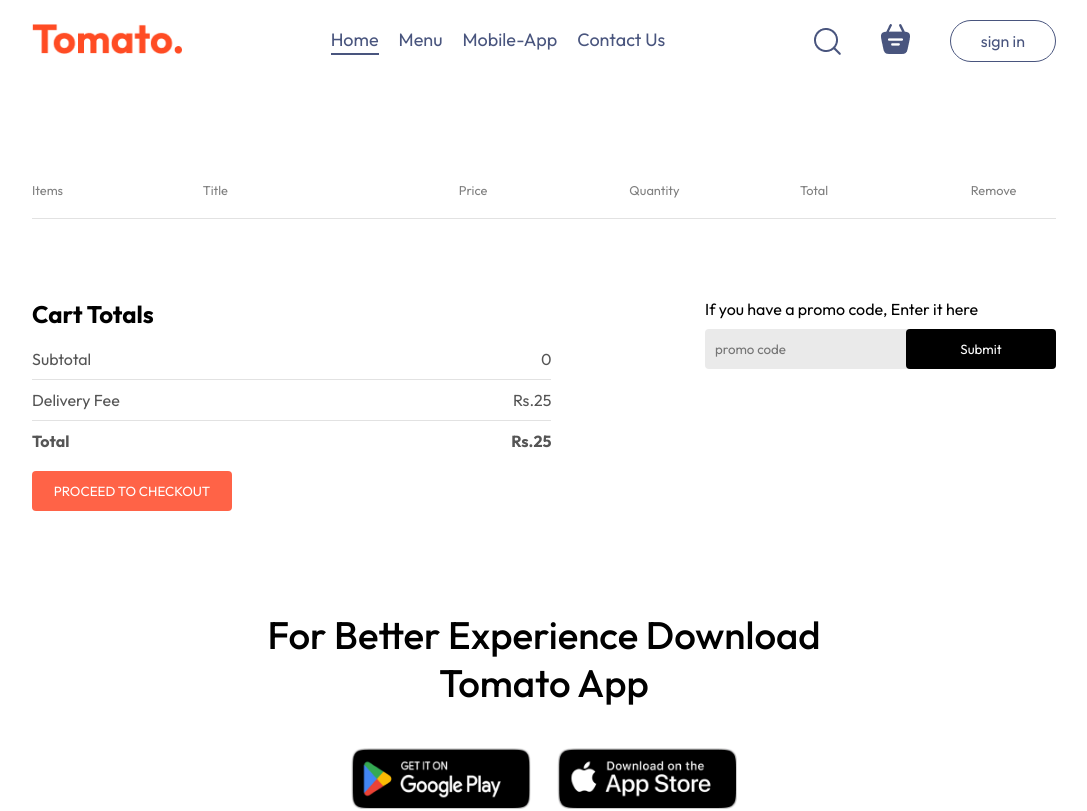
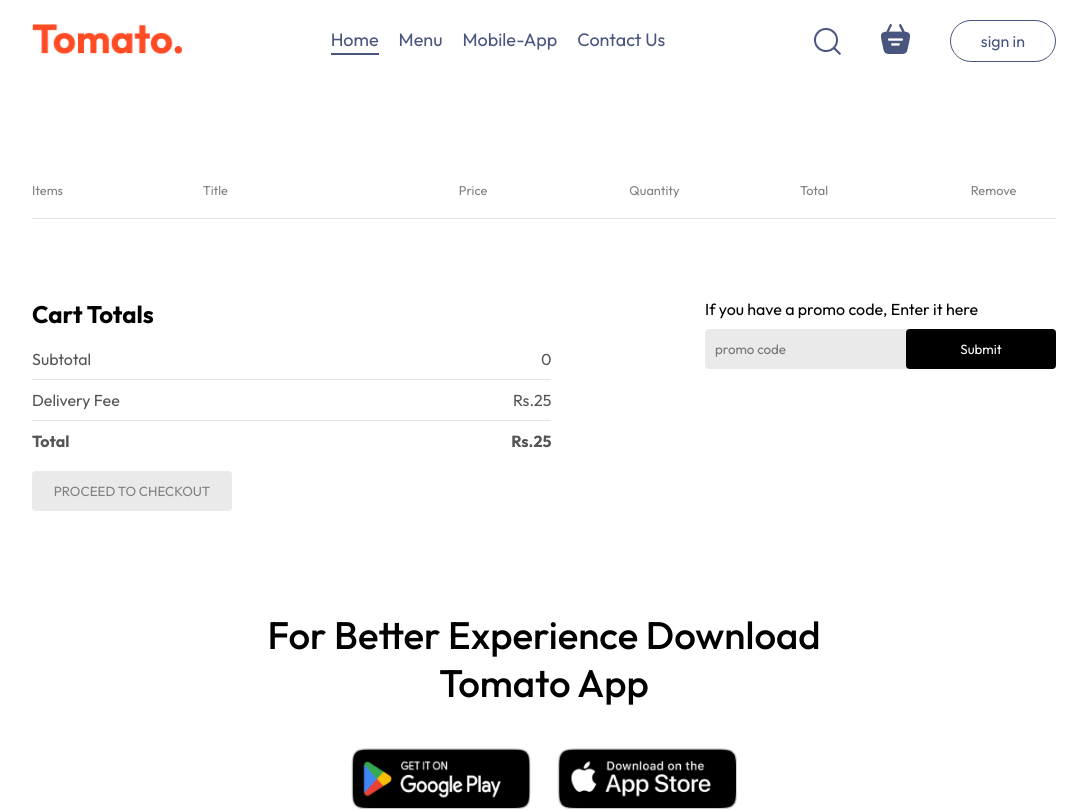
Before and after one commit to Elavarasan69/Food-Application, a React (Vite) app in the folder Frontend/: page /cart in a window 1280 px wide. Shown: the top 811 px of the page, without its empty margins (96-1183 px from the left). Built offline with nearby package versions, Linux system fonts and the light colour scheme.

Commit message:
cart button change

```diff
--- a/Frontend/src/pages/Cart/Cart.css
+++ b/Frontend/src/pages/Cart/Cart.css
@@ -63,6 +63,16 @@
     cursor: pointer;
 }
 
+.cart-total .button-disabled {
+    border: none;
+    color: grey;
+    background-color: #eaeaea;
+    width: max(15vw,200px);
+    padding: 12px 0px;
+    border-radius: 4px;
+    cursor:not-allowed;
+}
+
 .cart-promocode-input {
     margin-top: 10px;
     display: flex;
--- a/Frontend/src/pages/Cart/Cart.jsx
+++ b/Frontend/src/pages/Cart/Cart.jsx
@@ -60,7 +60,11 @@
               <b>Rs.{getTotalCartAmount()+25}</b>
             </div>
           </div>
-          <button  onClick={()=>navigate('/placeorder')}>PROCEED TO CHECKOUT</button>
+          {getTotalCartAmount() === 0
+          ?<button className="button-disabled">PROCEED TO CHECKOUT</button>
+          :<button className="button-enabled" onClick={()=>navigate('/placeorder')}>PROCEED TO CHECKOUT</button>
+          }
+
         </div>
         <div className="cart-promocode">
           <div>
```
